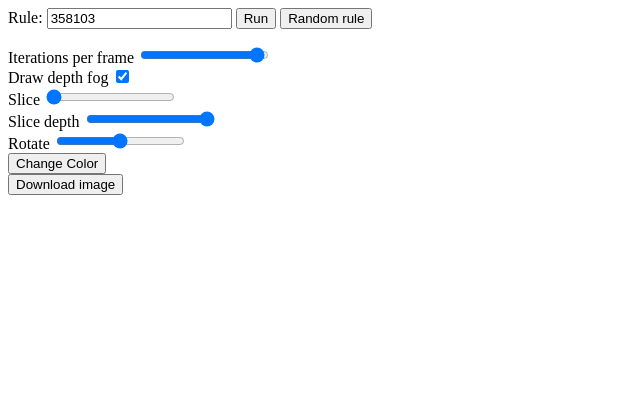
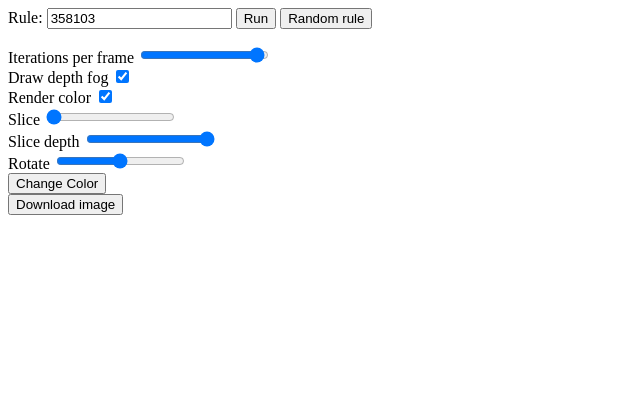
Before and after one commit to MrCamoga/Langton-s-Ant-JS, a plain HTML site: page ants/ant3d.html in a window 1280 px wide. Shown: the whole page, without its empty margins (0-640 px from the left). Drawn offline with Linux system fonts and the light colour scheme.

Commit message:
faster 3d rotation and added option to draw everything in black for better depth contrast

```diff
--- a/ants/ant3d.html
+++ b/ants/ant3d.html
@@ -21,6 +21,8 @@
 		<label id="itpflabel"></label><br>
 		<label for="fog">Draw depth fog</label>
 		<input type="checkbox" id="fog" checked="1" onclick="Screen.render()"><br>
+		<label for="rendercolor">Render color</label>
+		<input type="checkbox" id="rendercolor" checked="1" onclick="Screen.render()"><br>
 
 		<label for="slice">Slice</label>
 		<input type="range" oninput="document.getElementById('slicelabel').innerHTML = Settings.sliceDepth(); Screen.render()" id="slice" value="0" min="0" max="299">
--- a/ants/ant3d.js
+++ b/ants/ant3d.js
@@ -24,34 +24,33 @@ var Screen = (function() {
 			var sliceDepth = Settings.sliceDepth();
 			var sliceSize = Settings.sliceSize();
 			var angle = Settings.rotationAngle();
+			var rendercolor = Settings.renderColor();
 			var cos = Math.cos(angle), sin = Math.sin(angle);
 			var halfwidth = width/2, halfdepth = depth/2;
 			function rotate(x,z) { return [(x-halfwidth)*cos+(z-halfdepth)*sin+halfwidth,(z-halfdepth)*cos-(x-halfwidth)*sin+halfdepth]; }
 			var min = sliceDepth, max = Math.min(sliceDepth+sliceSize,depth);
-			for(var y=0, i=0; y < height;y++) {
-				for(var x=0; x < width; x++) {
+			for(var y=0,yindex=0,i=4; y < height;y++,yindex+=mul[1],i+=4) {
+				for(var x=1; x < width; x++) {
 					var s = Math.sqrt(x*(width-x));
     					var x0 = rotate(x,halfdepth-s); // interpolation start point
 					var x1 = rotate(x,halfdepth+s); // interpolation end point
-					var d = Math.ceil(Math.sqrt((x0[0]-x1[0])**2+(x0[1]-x1[1])**2)); // num of pixels interpolation
-					min2 = Math.max(0,d*(min-halfdepth+s)/(2*s)); // variable of interpolation starting point
-					max2 = Math.min(d*(max-halfdepth+s)/(2*s),width); // variable of interpolation ending point
+					var v = [(x1[0]-x0[0])/(2*s),(x1[1]-x0[1])/(2*s)];
+					var v2 = [v[0]*(s-halfdepth)+x0[0],v[1]*(s-halfdepth)+x0[1]];
 					var k, state = 0, transparent=true;
-					for(k = min2; k < max2; k++) { // slice through camera z axis
-						var xfinal = Math.floor((1-k/d)*x0[0]+k/d*x1[0]);
-						var zfinal = Math.floor((1-k/d)*x0[1]+k/d*x1[1]); // x and z pixels on the map
+					for(k = min; k < max; k++) { // slice through camera z axis
+						var xfinal = Math.floor(v[0]*k+v2[0]);
+						var zfinal = Math.floor(v[1]*k+v2[1]);
 						if(xfinal < 0 || zfinal < 0 || xfinal >= width || zfinal >= depth) continue;
 
-						var cell = zfinal*mul[2]+y*mul[1]+xfinal;
+						var cell = zfinal*mul[2]+yindex+xfinal;
 						if(Ant.getMap(cell) === "0") continue;
 						state = Ant.getMap(cell);
 						transparent = false;
-						k = halfdepth-s+2*s*k/d; // camera z coord (render fog)
 						break;
 					}
-					data[i++] = Ant.getColors(state)[0];
-					data[i++] = Ant.getColors(state)[1];
-					data[i++] = Ant.getColors(state)[2];
+					data[i++] = rendercolor*Ant.getColors(state)[0];
+					data[i++] = rendercolor*Ant.getColors(state)[1];
+					data[i++] = rendercolor*Ant.getColors(state)[2];
 					data[i++] = (!transparent)*(fog ? (1-(k-min)/(max-min))*255 : 255);
 				}
 			}
@@ -122,7 +121,7 @@ var Ant = (function() {
 			y = height/2;
 			z = depth/2;
 			map.fill("0");
-			dir = Math.floor(Math.random()*24);
+			dir = 0; //Math.floor(Math.random()*24)
 			turn = getDirs(rule);
 			_rule = rule;
 			ruleString = rule.toString(4).split("").map(e=>"RLUD"[e]).reverse().join("");
--- a/common.js
+++ b/common.js
@@ -9,7 +9,8 @@ var Settings = (function() {
 		sliceDepth: function() { return parseInt(document.getElementById("slice").value); },
 		sliceSize: function() { return parseInt(document.getElementById("slicesize").value); },
 		wCoord: function() { return parseInt(document.getElementById("wcoord").value);},
-		rotationAngle: function() { return parseInt(document.getElementById("rotation").value)*Math.PI/180}
+		rotationAngle: function() { return parseInt(document.getElementById("rotation").value)*Math.PI/180},
+		renderColor: function() { return document.getElementById("rendercolor").checked; }
 	}
 })();
 
```
